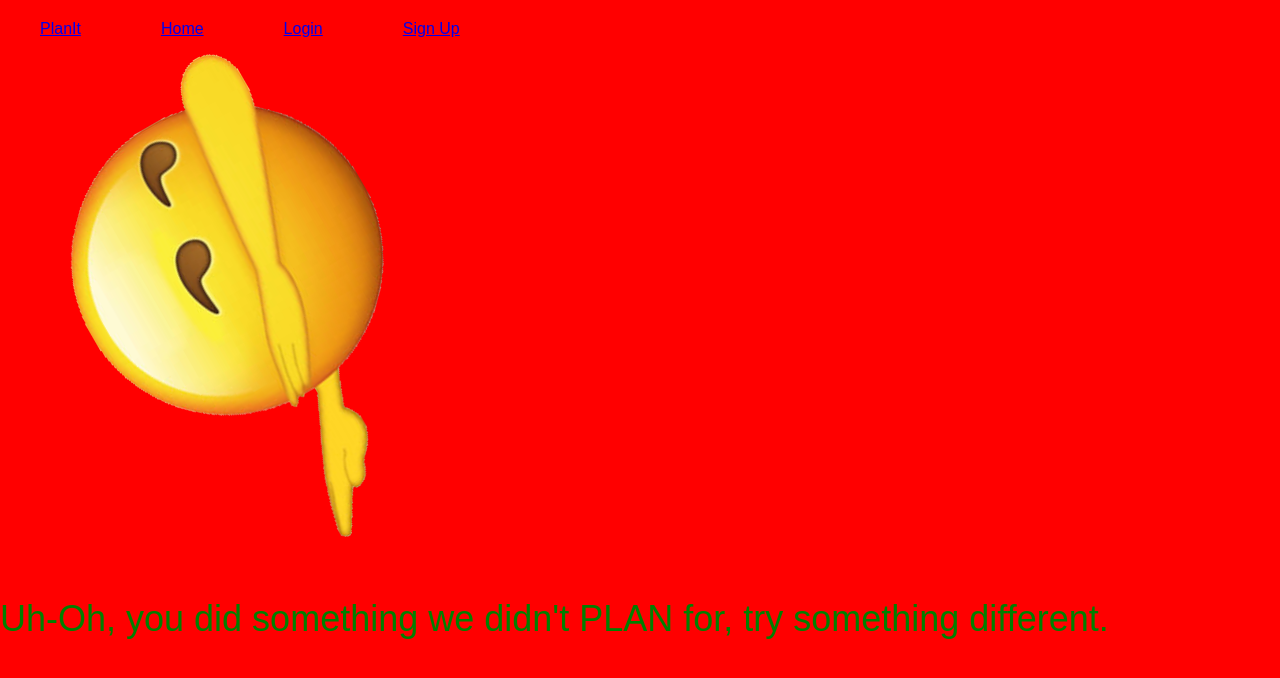
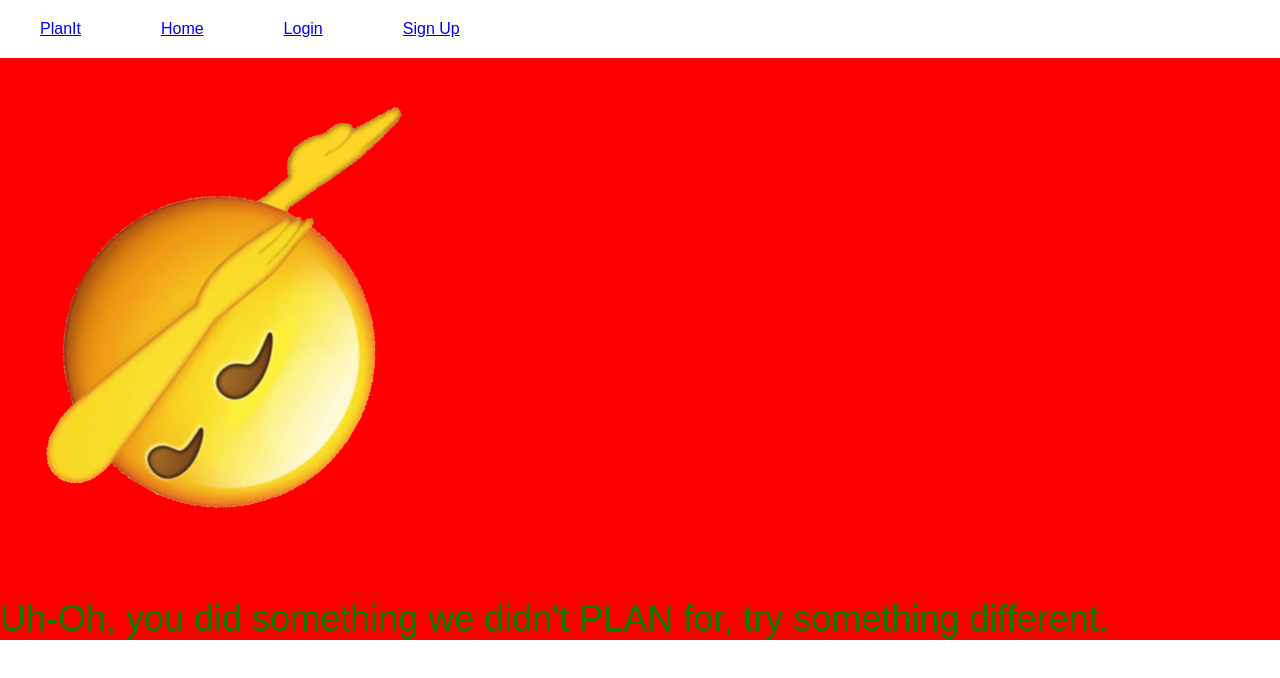
Before and after one commit to wradez/Project-3, a React (Create React App) app in the folder planit/client/: page /login in a window 1280 px wide. Shown: the top 678 px of the page. Built offline with nearby package versions, Linux system fonts and the light colour scheme.

Commit message:
fixed the css leak on the error page

```diff
--- a/planit/client/src/pages/ErrPage/ErrPage.css
+++ b/planit/client/src/pages/ErrPage/ErrPage.css
@@ -1,9 +1,9 @@
-body {
+.err_body {
 
     animation: mymove 1s infinite;
 }
 
-p {
+.errMsg {
     font: Impact;
     font-size: 36px;
     animation: fontColor 2s infinite;
@@ -14,7 +14,7 @@ p {
     animation-duration: 3000ms;
     animation-iteration-count: infinite;
     animation-timing-function: linear;
-    animation-direction: alternate;
+    /* animation-direction: alternate; */
 
 }
 
--- a/planit/client/src/pages/ErrPage/ErrPage.js
+++ b/planit/client/src/pages/ErrPage/ErrPage.js
@@ -6,9 +6,9 @@ class ErrPage extends Component {
 
     render () {
         return (
-            <div>
+            <div className = 'err_body'>
                 <img className = 'emoji' src = {Emoji} alt = {'emoji'} />
-                <p>Uh-Oh, you did something we didn't PLAN for, try something different.</p>
+                <p className = 'errMsg'>Uh-Oh, you did something we didn't PLAN for, try something different.</p>
             </div>
         );
     }
```
